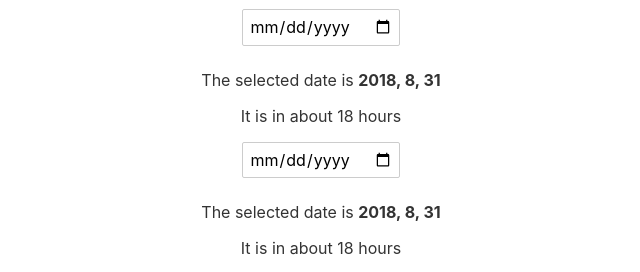
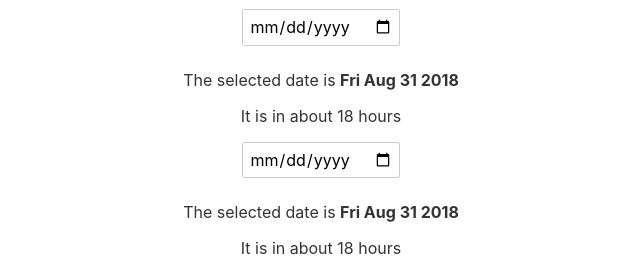
Before and after one commit to dannymcclain/until, a Svelte app: page / in a window 1280 px wide. Shown: the part 222-494 px from the top of the page, without its empty margins (319-959 px from the left). Built offline with nearby package versions, Linux system fonts and the light colour scheme.

Commit message:
Update Event.svelte

```diff
--- a/src/Components/Event.svelte
+++ b/src/Components/Event.svelte
@@ -1,6 +1,7 @@
 <script>
   import { format, formatDistanceToNow } from "date-fns";
-  let selectedDate = format(new Date(), "yyyy, M, d");
+  // let selectedDate = format(new Date(), "yyyy, M, d");
+  let selectedDate = new Date().toDateString();
   // let selectedDate = "2020-5-2";
 
   $: fromNow = formatDistanceToNow(new Date(selectedDate), {
```
